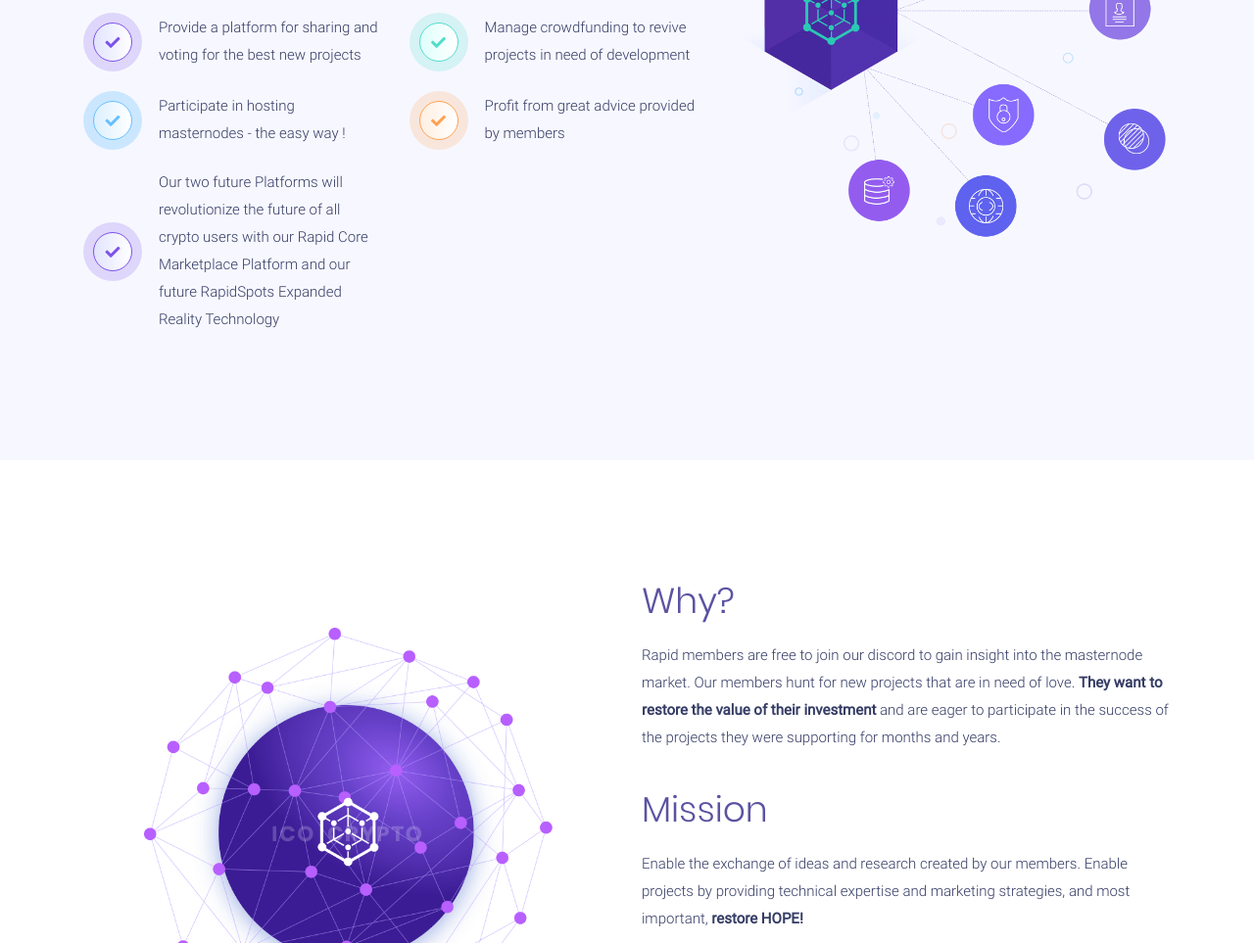
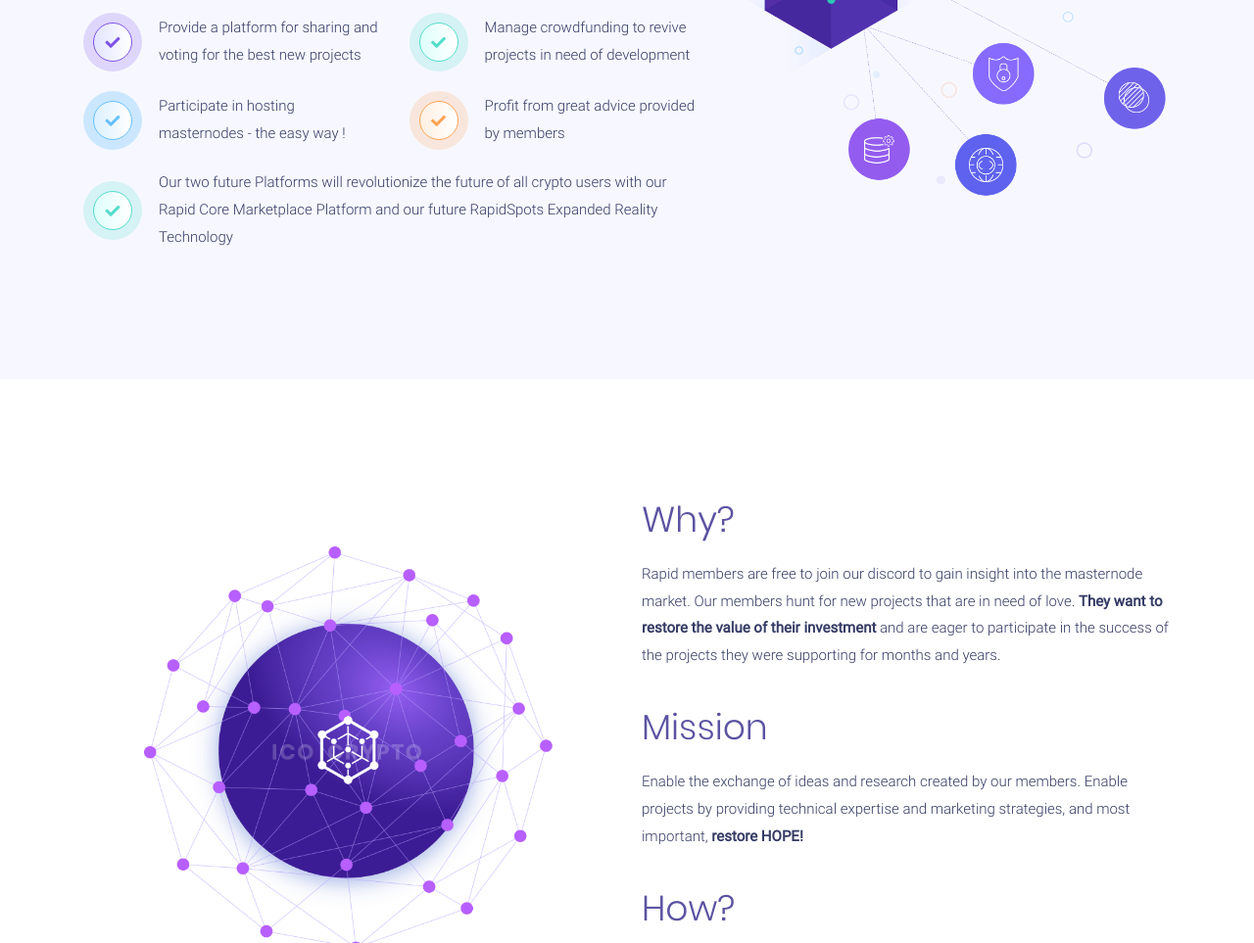
Before and after one commit to oliverproject/rapid-website, a plain HTML site: page index.html in a window 1280 px wide. Shown: the part 1192-2155 px from the top of the page at 98% size. Drawn offline with Linux system fonts and the light colour scheme.

Commit message:
updated the gasp row

```diff
--- a/index.html
+++ b/index.html
@@ -194,8 +194,8 @@ are listed on our platform. Here is what the coin is all about...</p>
                                 <p>Profit from great advice provided by members</p>
                             </div>
 	                    </div>
-			    <div class="col-lg-6">
-	                        <div class="icn-with-txt five">
+			    <div class="col-lg-12">
+	                        <div class="icn-with-txt two">
                                 <span class="icon"><em class="fas fa-check"></em></span>
                                 <p>Our two future Platforms will revolutionize the future of all crypto users with our Rapid Core Marketplace Platform and our future RapidSpots Expanded Reality Technology</p>
                             </div>
```
